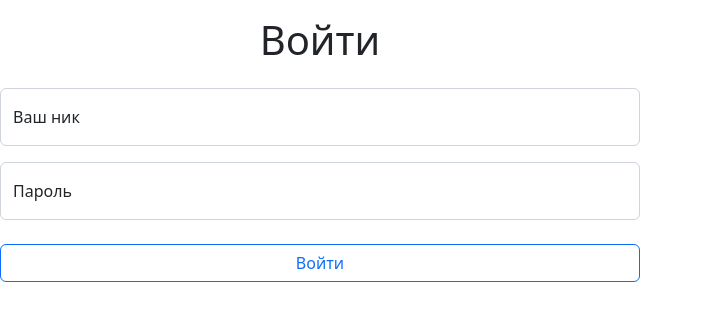
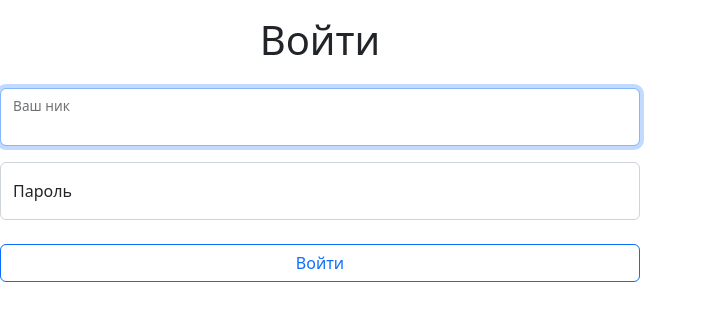
Before and after one commit to Frit027/frontend-project-12, a React (Create React App) app in the folder frontend/: page /login in a window 1280 px wide. Shown: the top 320 px of the page, without its empty margins (0-707 px from the left). Built offline with nearby package versions, Linux system fonts and the light colour scheme.

Commit message:
submitting form with token

```diff
--- a/frontend/package.json
+++ b/frontend/package.json
@@ -4,8 +4,10 @@
   "private": true,
   "proxy": "http://localhost:5001",
   "dependencies": {
+    "axios": "^1.3.4",
     "bootstrap": "^5.2.3",
     "formik": "^2.2.9",
+    "prop-types": "^15.8.1",
     "react": "^18.2.0",
     "react-bootstrap": "^2.7.2",
     "react-dom": "^18.2.0",
--- a/frontend/src/components/pages/Login.jsx
+++ b/frontend/src/components/pages/Login.jsx
@@ -1,22 +1,45 @@
-import React from 'react';
+import React, {
+  useContext, useEffect, useRef, useState,
+} from 'react';
 import { useFormik } from 'formik';
-import * as yup from 'yup';
 import Button from 'react-bootstrap/Button';
 import FloatingLabel from 'react-bootstrap/FloatingLabel';
 import Form from 'react-bootstrap/Form';
+import axios from 'axios';
+import { useNavigate } from 'react-router-dom';
+import UserContext from '../../AuthContext';
 
 const Login = () => {
+  const [isAuthFailed, setIsAuthFailed] = useState(false);
+  const navigate = useNavigate();
+  const inputUsername = useRef();
+  const { logIn } = useContext(UserContext);
+
+  useEffect(() => {
+    inputUsername.current.focus();
+  }, []);
+
   const formik = useFormik({
     initialValues: {
       username: '',
       password: '',
     },
-    validationSchema: yup.object({
-      username: yup.string().required(),
-      password: yup.string().required(),
-    }),
-    onSubmit: (values) => {
-      console.log(values);
+    onSubmit: async (values) => {
+      setIsAuthFailed(false);
+      try {
+        const { data } = await axios.post('/api/v1/login', values);
+        localStorage.setItem('token', data.token);
+        logIn();
+        navigate('/');
+      } catch (err) {
+        formik.setSubmitting(false);
+        if (err.isAxiosError && err.response.status === 401) {
+          setIsAuthFailed(true);
+          inputUsername.current.select();
+          return;
+        }
+        throw err;
+      }
     },
   });
 
@@ -27,36 +50,36 @@ const Login = () => {
       <Form.Group>
         <FloatingLabel controlId="username" className="mb-3" label="Ваш ник">
           <Form.Control
+            required
             type="text"
             id="username"
             name="username"
             placeholder="Ваш ник"
+            value={formik.values.username}
             onChange={formik.handleChange}
-            value={formik.values.username}
+            isInvalid={isAuthFailed}
+            ref={inputUsername}
           />
         </FloatingLabel>
       </Form.Group>
 
-      {formik.touched.username && formik.errors.username
-        ? <div>{formik.errors.username}</div>
-        : null}
-
       <Form.Group>
         <FloatingLabel controlId="password" className="mb-4" label="Пароль">
           <Form.Control
+            required
             type="password"
             id="password"
             name="password"
             placeholder="Пароль"
+            value={formik.values.password}
             onChange={formik.handleChange}
-            value={formik.values.password}
+            isInvalid={isAuthFailed}
           />
+          <Form.Control.Feedback type="invalid" tooltip>
+            Неверные имя пользователя или пароль
+          </Form.Control.Feedback>
         </FloatingLabel>
       </Form.Group>
-
-      {formik.touched.password && formik.errors.password
-        ? <div>{formik.errors.password}</div>
-        : null}
 
       <Button className="w-100 mb-3" variant="outline-primary" type="submit">Войти</Button>
     </Form>
```
Also changed, not shown: 1 other file (tests, documents, lock files or other folders).
